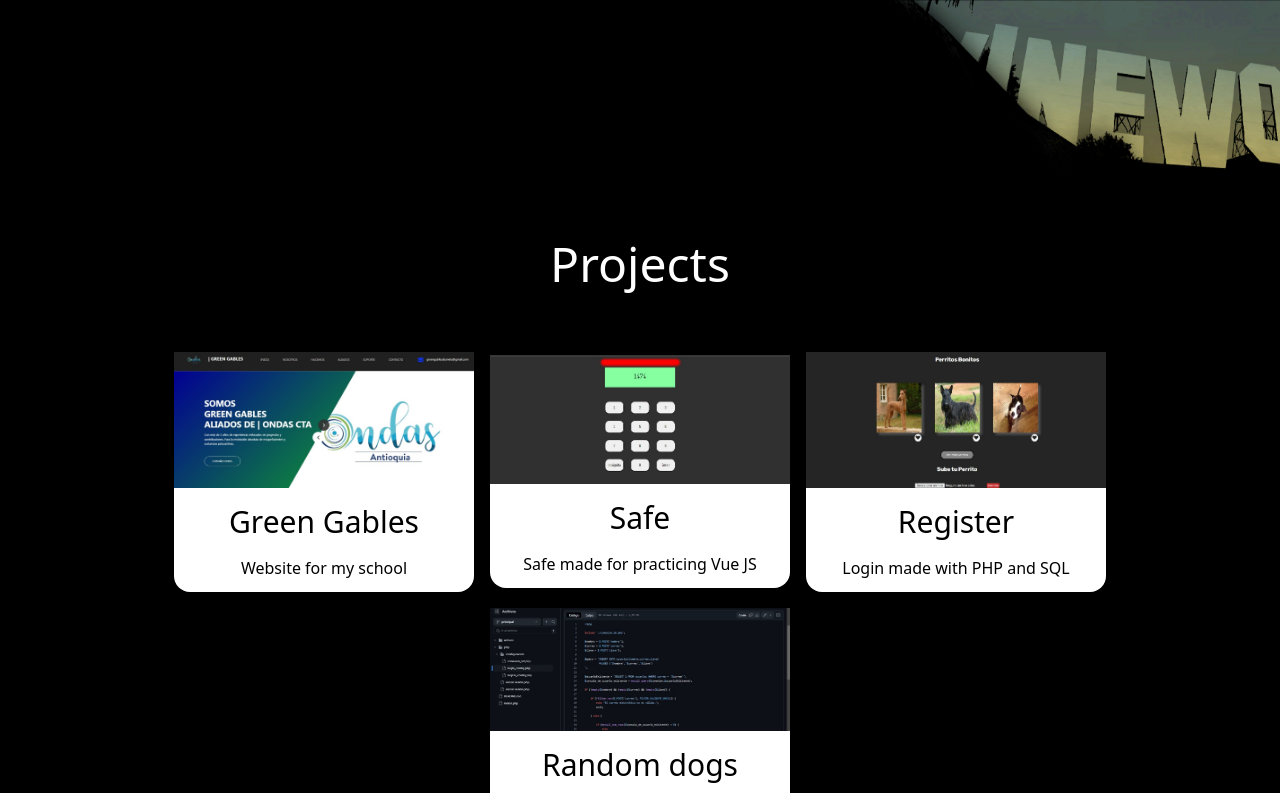
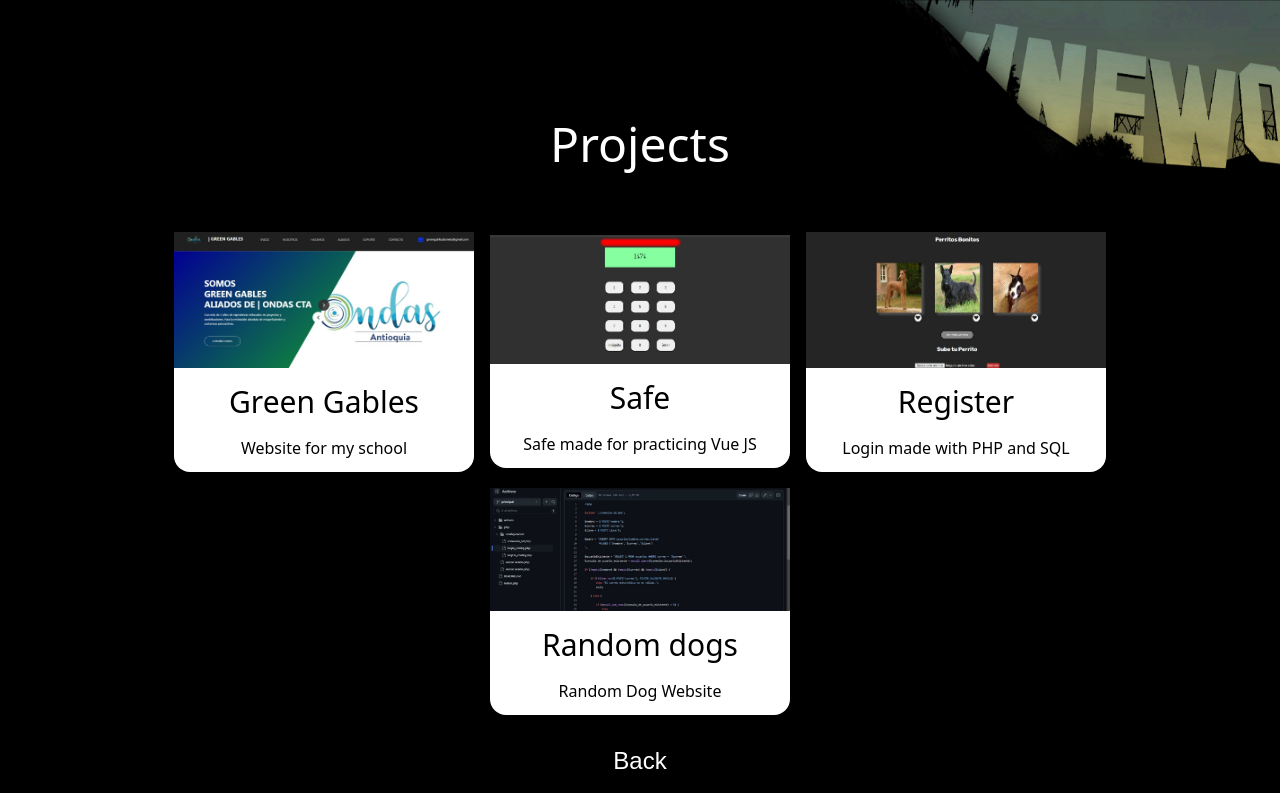
Before and after one commit to Jacksonpirlo/portafolioNext, a Next.js app: page /dashboard/projects in a window 1280 px wide. Shown: the top 793 px of the page. Built offline with nearby package versions, Linux system fonts and the light colour scheme; a web font is replaced by a local one.

Commit message:
feat(ui): delete margin

```diff
--- a/src/components/organism/Nav.tsx
+++ b/src/components/organism/Nav.tsx
@@ -79,7 +79,7 @@ const Navbar = () => {
       {showNavbar && (
         <nav className="hidden lg:block shadow-md relative">
           <h1 className="text-[40px] mt-7 ml-7 pirataOne">Portfolio</h1>
-          <div className="flex flex-col text-[25px] justify-center items-center mt-40 gap-6">
+          <div className="flex flex-col text-[25px] justify-center items-center mt-10 gap-6">
             {menuItems.map((item) => (
               <div key={item} className="flex items-center gap-2 group">
                 <Image
--- a/src/components/template/Home.tsx
+++ b/src/components/template/Home.tsx
@@ -12,7 +12,7 @@ const HomePage = () => {
     console.log(pathname)
     return(
         <>
-        <section className="p-6 mt-12  text-white">
+        <section className="p-6 text-white">
         <h1 className="font-bold text-4xl pirataOne">Portafolio</h1>
             <article className="flex flex-col justify-center items-center m-3 mb-8">
                 <Image src={MyImage} alt="Photo" width={200} height={266} />
--- a/src/components/template/Projects.tsx
+++ b/src/components/template/Projects.tsx
@@ -10,7 +10,7 @@ const Projects = () => {
     console.log(pathname)
     return(
         <>
-        <section className="flex flex-col justify-center items-center lg:mt-60 m-7">
+        <section className="flex flex-col justify-center items-center lg:mt-30 m-7">
             <h1 className="mb-16 font-bold text-5xl pirataOne">Projects</h1>
             <article className="flex flex-wrap gap-4 justify-center items-center">
             <Card image={projects.project1} href="https://jacksonpirlo.github.io/GreenGables/" title="Green Gables" description="Website for my school" className="flex flex-col rounded-2xl bg-white flex-wrap text-black text-center justify-center border-[1] border-white hover:mb-12 transition-all ease-in-out" />
--- a/src/components/template/Skills.tsx
+++ b/src/components/template/Skills.tsx
@@ -10,7 +10,7 @@ const Skills = () => {
     console.log(pathname)
     return(
         <>
-        <section className="flex flex-col justify-center items-center lg:mt-60">
+        <section className="flex flex-col justify-center items-center lg:mt-30">
             <div className="m-6">
                 <h1 className="text-4xl font-bold pirataOne">Skills</h1>
             </div>
```
